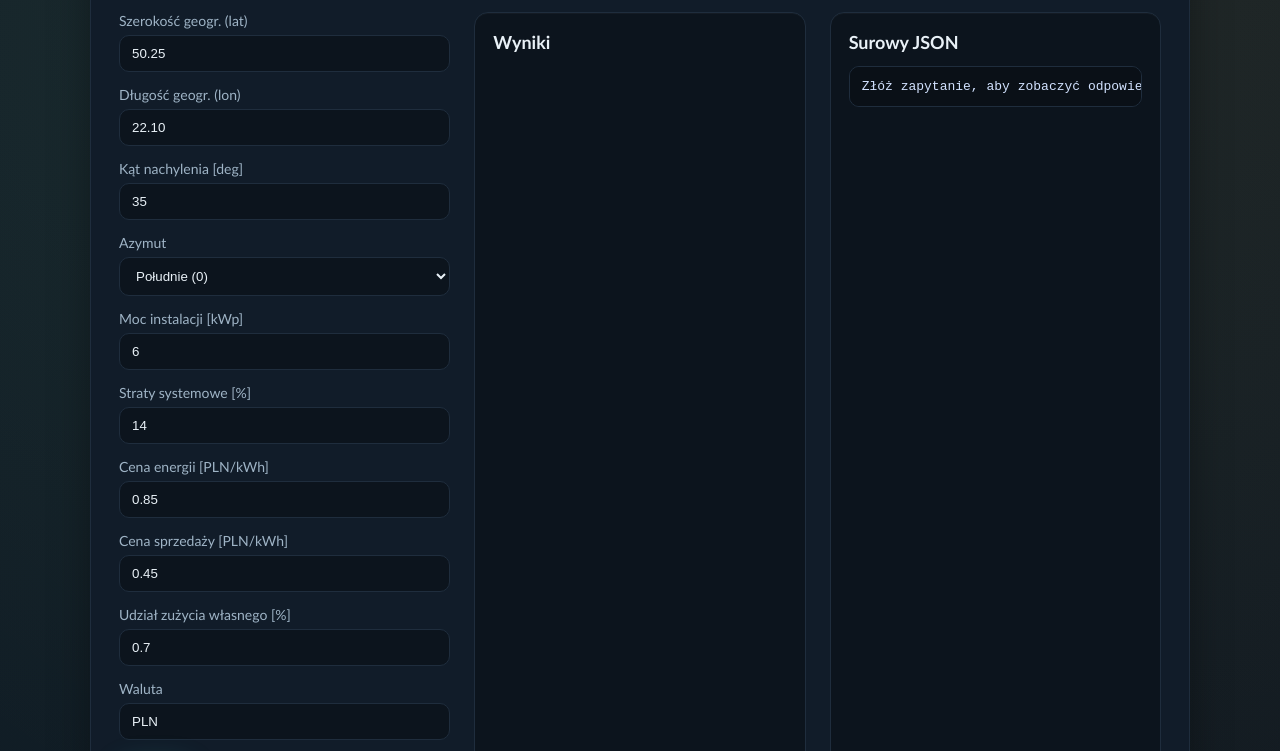
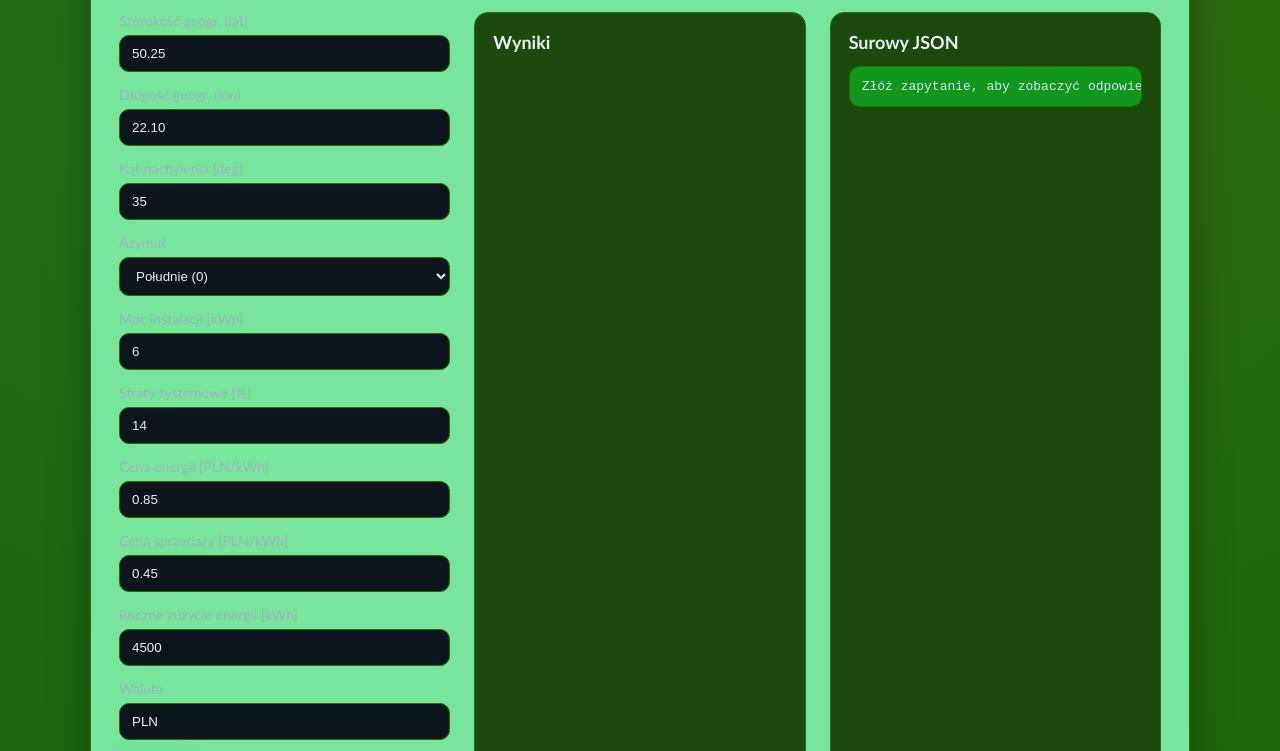
Before and after one commit to lzyla/api-irridian, a website: page public/index.html in a window 1280 px wide. Shown: the part 117-868 px from the top of the page. Drawn offline with Linux system fonts and the light colour scheme.

Commit message:
Update frontend

```diff
--- a/public/index.html
+++ b/public/index.html
@@ -6,13 +6,13 @@
   <title>PV Estimate</title>
   <style>
     :root {
-      --bg: #0f1720;
-      --panel: #111c29;
+      --bg: #1b6307;
+      --panel: #77e59c;
       --accent: #3fd0c9;
       --accent-2: #f4b23c;
       --text: #e9f1f7;
       --muted: #9fb4c6;
-      --border: #1f2d3d;
+      --border: #246e02;
       --shadow: 0 10px 40px rgba(0, 0, 0, 0.35);
     }
     * { box-sizing: border-box; }
@@ -104,7 +104,7 @@
     button:disabled { opacity: 0.5; cursor: not-allowed; }
     .note { color: var(--muted); font-size: 13px; }
     .panel {
-      background: #0c141d;
+      background: #1b4a0c;
       border: 1px solid var(--border);
       border-radius: 14px;
       padding: 18px;
@@ -122,7 +122,7 @@
     .stat .label { color: var(--muted); font-size: 13px; }
     .stat .value { font-size: 20px; font-weight: 700; margin-top: 4px; }
     pre {
-      background: #0a1017;
+      background: #11971a;
       border-radius: 10px;
       padding: 12px;
       overflow: auto;
@@ -170,8 +170,8 @@
       <label> Cena sprzedaży [PLN/kWh]
         <input name="export_price_pln_per_kwh" type="number" step="0.01" value="0.45" min="0" required />
       </label>
-      <label> Udział zużycia własnego [%]
-        <input name="self_consumption_ratio" type="number" step="0.01" value="0.7" min="0" max="1" required />
+      <label> Roczne zużycie energii [kWh]
+        <input name="annual_consumption_kwh" type="number" step="1" value="4500" min="1" required />
       </label>
       <label> Waluta
         <input name="currency" type="text" value="PLN" required />
@@ -217,8 +217,8 @@
         "system_losses_percent",
         "energy_price_pln_per_kwh",
         "export_price_pln_per_kwh",
-        "self_consumption_ratio",
-      ];
+        "annual_consumption_kwh",
+        ];
       numericKeys.forEach((k) => { payload[k] = Number(payload[k]); });
 
       try {
```
